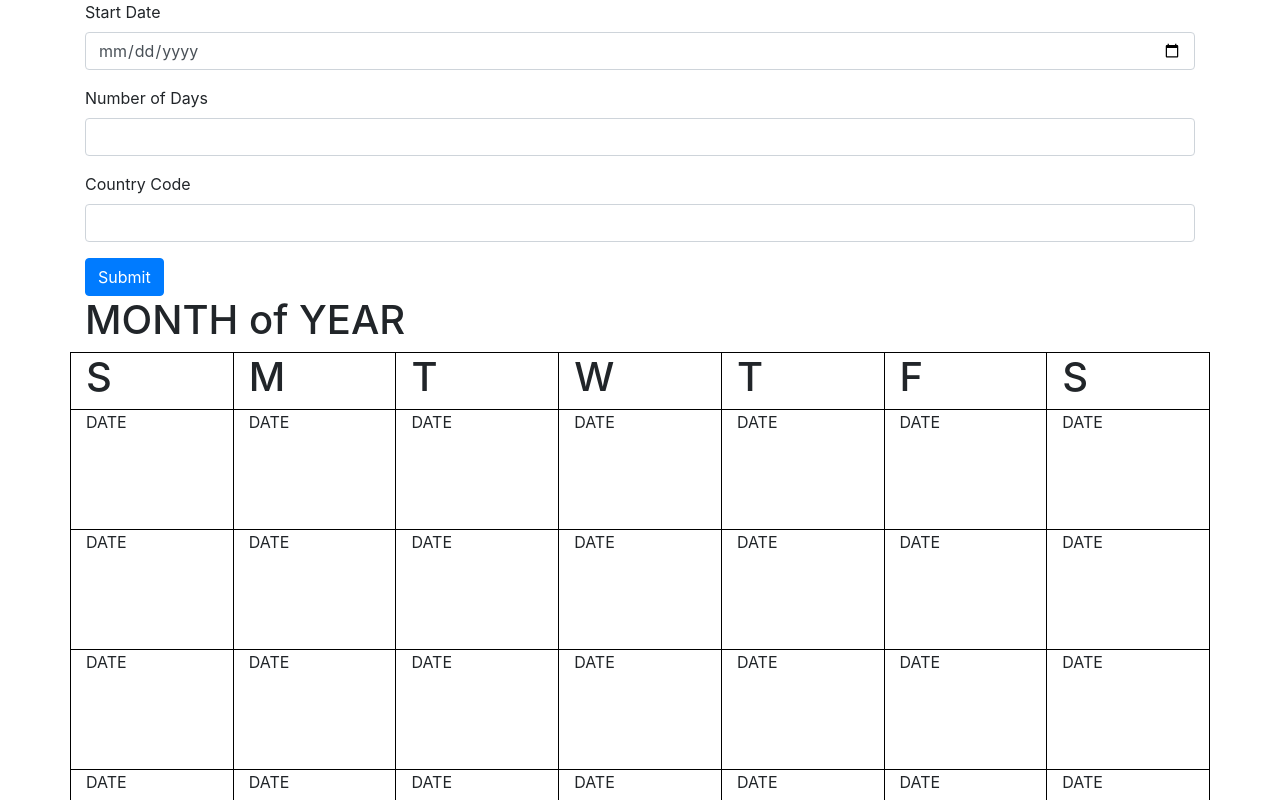
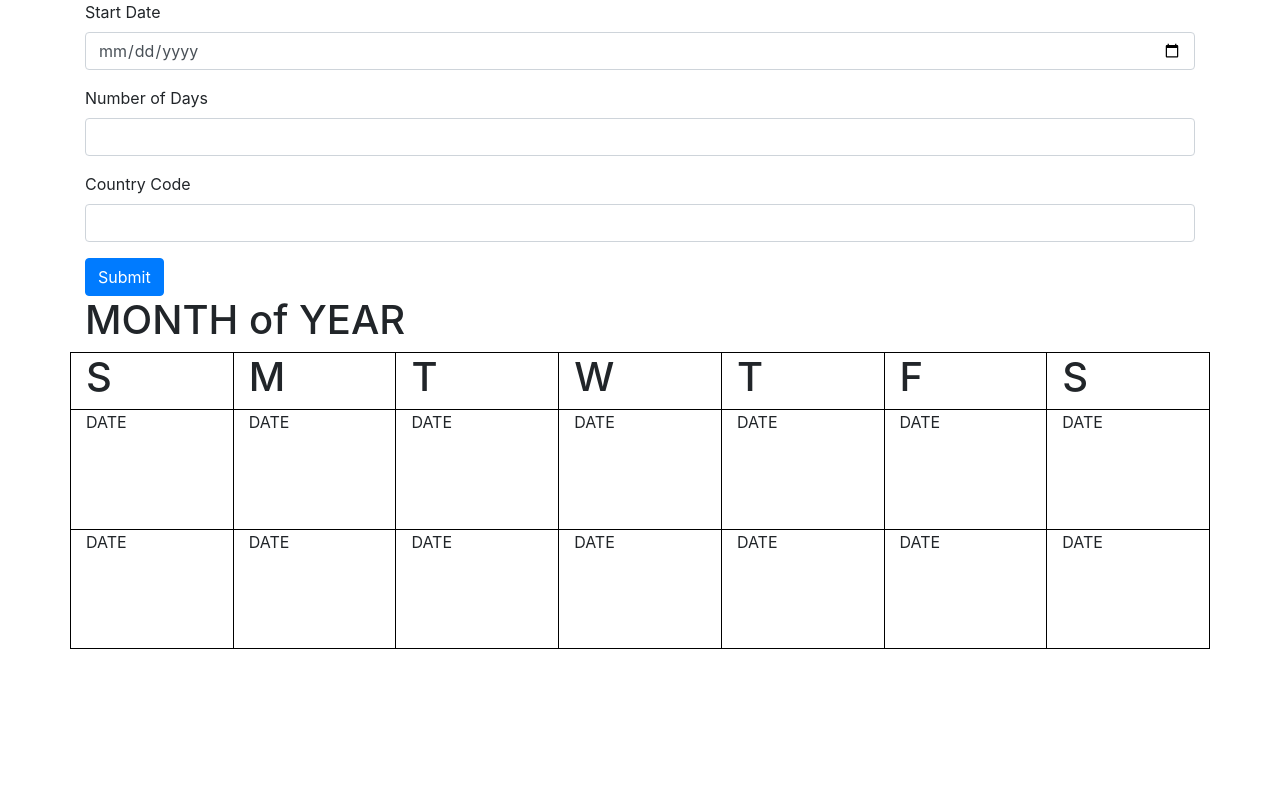
Before and after one commit to chris-witt/ui-coding-challenge, an Angular app: page / in a window 1280 px wide. Shown: the top 800 px of the page. Built offline with nearby package versions, Linux system fonts and the light colour scheme.

Commit message:
working on model structure

```diff
--- a/src/app/calendar-display/calendar-display.component.html
+++ b/src/app/calendar-display/calendar-display.component.html
@@ -1,4 +1,4 @@
-<div class="calendar">
+<div class="calendar" *ngFor="let monthModel of calendarModel">
   <h1>MONTH of YEAR</h1>
   <div class="row header">
     <div class="col-sm day">
@@ -23,99 +23,7 @@
       <h1>S</h1>
     </div>
   </div>
-  <div class="row week">
-    <div class="col-sm day">
-      <span class="date">DATE</span>
-    </div>
-    <div class="col-sm day">
-      <span class="date">DATE</span>
-    </div>
-    <div class="col-sm day">
-      <span class="date">DATE</span>
-    </div>
-    <div class="col-sm day">
-      <span class="date">DATE</span>
-    </div>
-    <div class="col-sm day">
-      <span class="date">DATE</span>
-    </div>
-    <div class="col-sm day">
-      <span class="date">DATE</span>
-    </div>
-    <div class="col-sm day">
-      <span class="date">DATE</span>
-    </div>
-  </div>
-  <div class="row week">
-    <div class="col-sm day">
-      <span class="date">DATE</span>
-    </div>
-    <div class="col-sm day">
-      <span class="date">DATE</span>
-    </div>
-    <div class="col-sm day">
-      <span class="date">DATE</span>
-    </div>
-    <div class="col-sm day">
-      <span class="date">DATE</span>
-    </div>
-    <div class="col-sm day">
-      <span class="date">DATE</span>
-    </div>
-    <div class="col-sm day">
-      <span class="date">DATE</span>
-    </div>
-    <div class="col-sm day">
-      <span class="date">DATE</span>
-    </div>
-  </div>
-  <div class="row week">
-    <div class="col-sm day">
-      <span class="date">DATE</span>
-    </div>
-    <div class="col-sm day">
-      <span class="date">DATE</span>
-    </div>
-    <div class="col-sm day">
-      <span class="date">DATE</span>
-    </div>
-    <div class="col-sm day">
-      <span class="date">DATE</span>
-    </div>
-    <div class="col-sm day">
-      <span class="date">DATE</span>
-    </div>
-    <div class="col-sm day">
-      <span class="date">DATE</span>
-    </div>
-    <div class="col-sm day">
-      <span class="date">DATE</span>
-    </div>
-  </div>
-  <div class="row week">
-    <div class="col-sm day">
-      <span class="date">DATE</span>
-    </div>
-    <div class="col-sm day">
-      <span class="date">DATE</span>
-    </div>
-    <div class="col-sm day">
-      <span class="date">DATE</span>
-    </div>
-    <div class="col-sm day">
-      <span class="date">DATE</span>
-    </div>
-    <div class="col-sm day">
-      <span class="date">DATE</span>
-    </div>
-    <div class="col-sm day">
-      <span class="date">DATE</span>
-    </div>
-    <div class="col-sm day">
-      <span class="date">DATE</span>
-    </div>
-  </div>
-  <div class="row week">
+  <div class="row week" *ngFor="let weekModel of monthModel.weeks">
     <div class="col-sm day">
       <span class="date">DATE</span>
     </div>
--- a/src/app/calendar-display/calendar-display.component.ts
+++ b/src/app/calendar-display/calendar-display.component.ts
@@ -6,8 +6,26 @@ import { Component, OnInit } from '@angular/core';
   styleUrls: ['./calendar-display.component.css']
 })
 export class CalendarDisplayComponent implements OnInit {
+  calendarModel: any;
 
-  constructor() { }
+  constructor() {
+
+    this.calendarModel = [
+        {
+          weeks: [
+            { days: [ new Date('9/22/2018'), ] },
+            { days: [ new Date('9/23/2018'),
+                 new Date('9/24/2018'),
+                 new Date('9/25/2018'),
+                 new Date('9/26/2018'),
+                 new Date('9/27/2018'),
+                 new Date('9/28/2018'),
+                 new Date('9/29/2018'), ] }
+          ]
+        }
+      ];
+
+  }
 
   ngOnInit() {
   }
```
